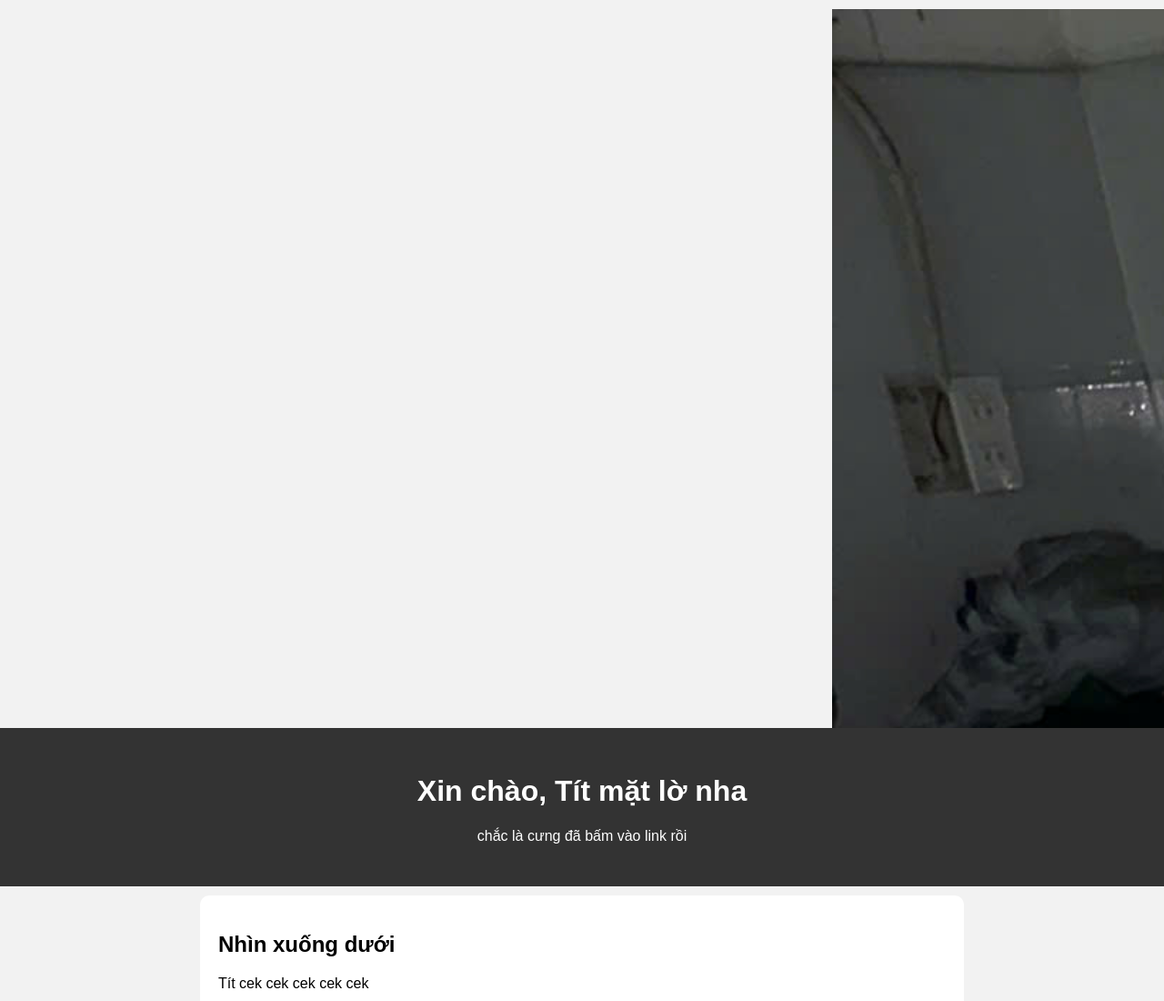
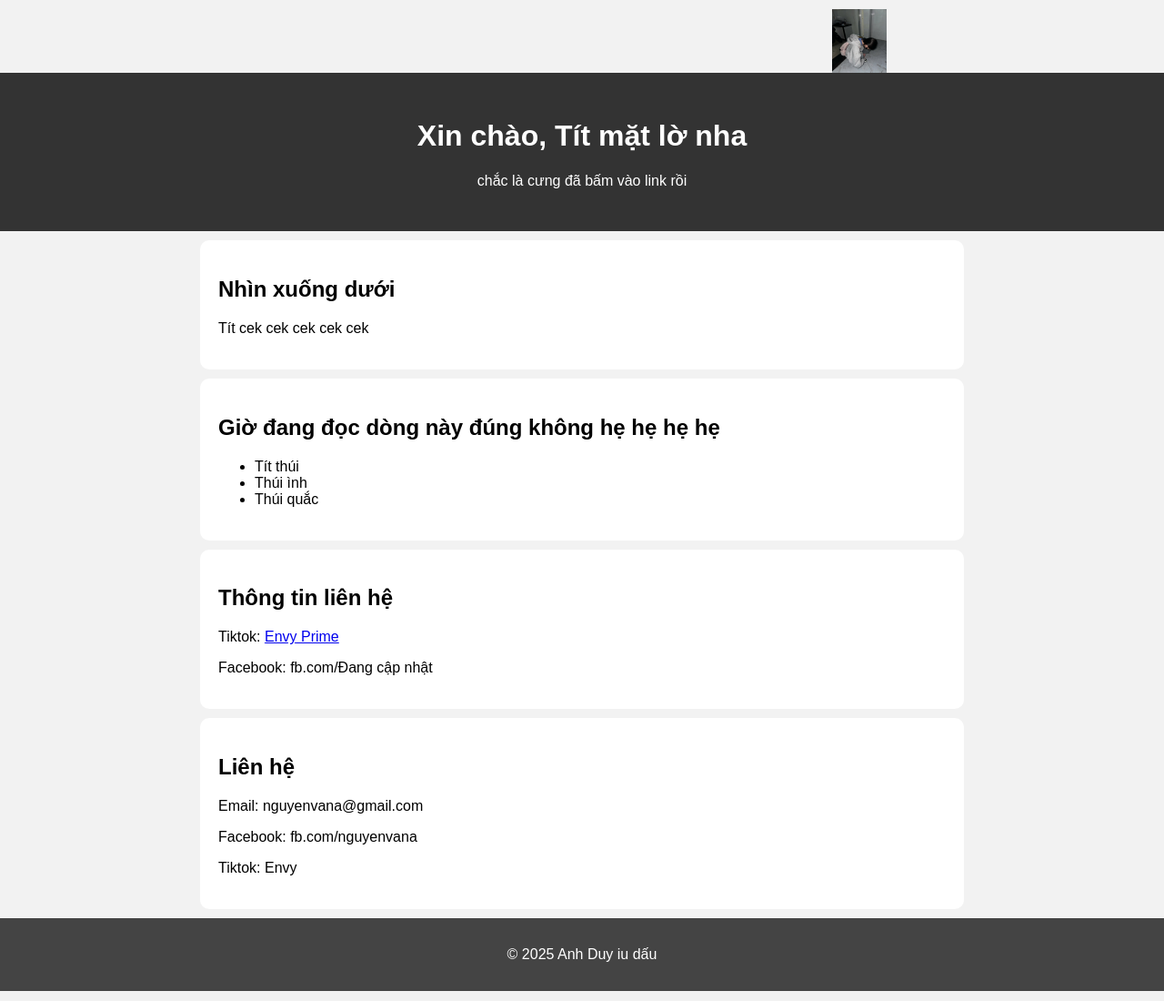
Before and after one commit to Envy-Prime/Bio, a plain HTML site: page index.html in a window 1280 px wide. Shown: the top 1100 px of the page at 91% size. Drawn offline with Linux system fonts and the light colour scheme.

Commit message:
Update style.css

```diff
--- a/style.css
+++ b/style.css
@@ -27,9 +27,9 @@ body {
     background-color: #444;
     color: white;
   }
-  .sticker-container {
+ .sticker-container {
   position: relative;
-  height: 800px;
+  height: 80px;
   overflow: hidden;
   background-color: transparent;
 }
@@ -38,9 +38,8 @@ body {
   position: absolute;
   top: 10px;
   left: 0;
-  height: 4000px;
-  width: auto;
-  object-fit: contain;
+  width: 60px;
+  height: auto;
   animation: moveLeftRight 4s infinite alternate linear;
 }
 
```
